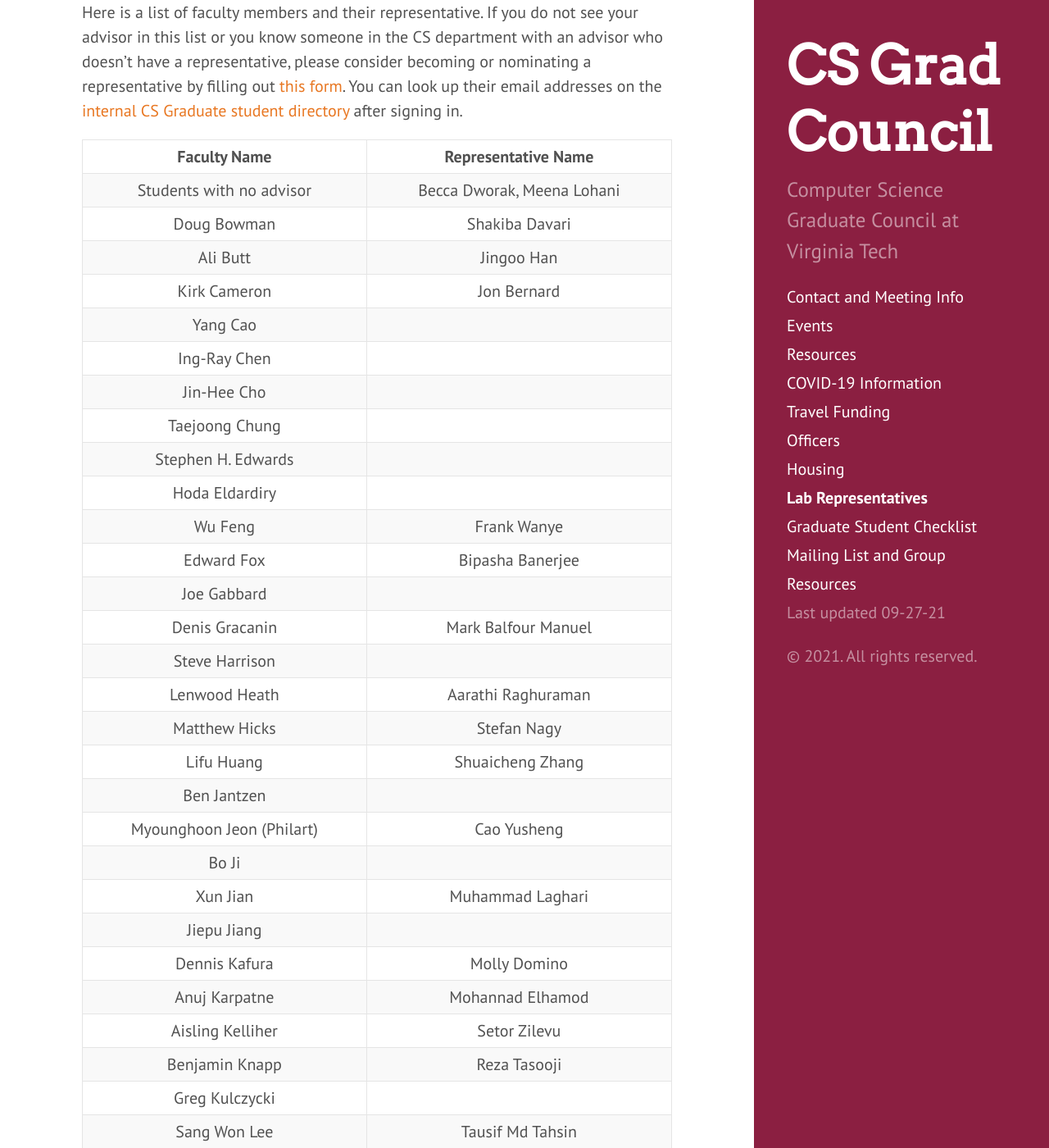
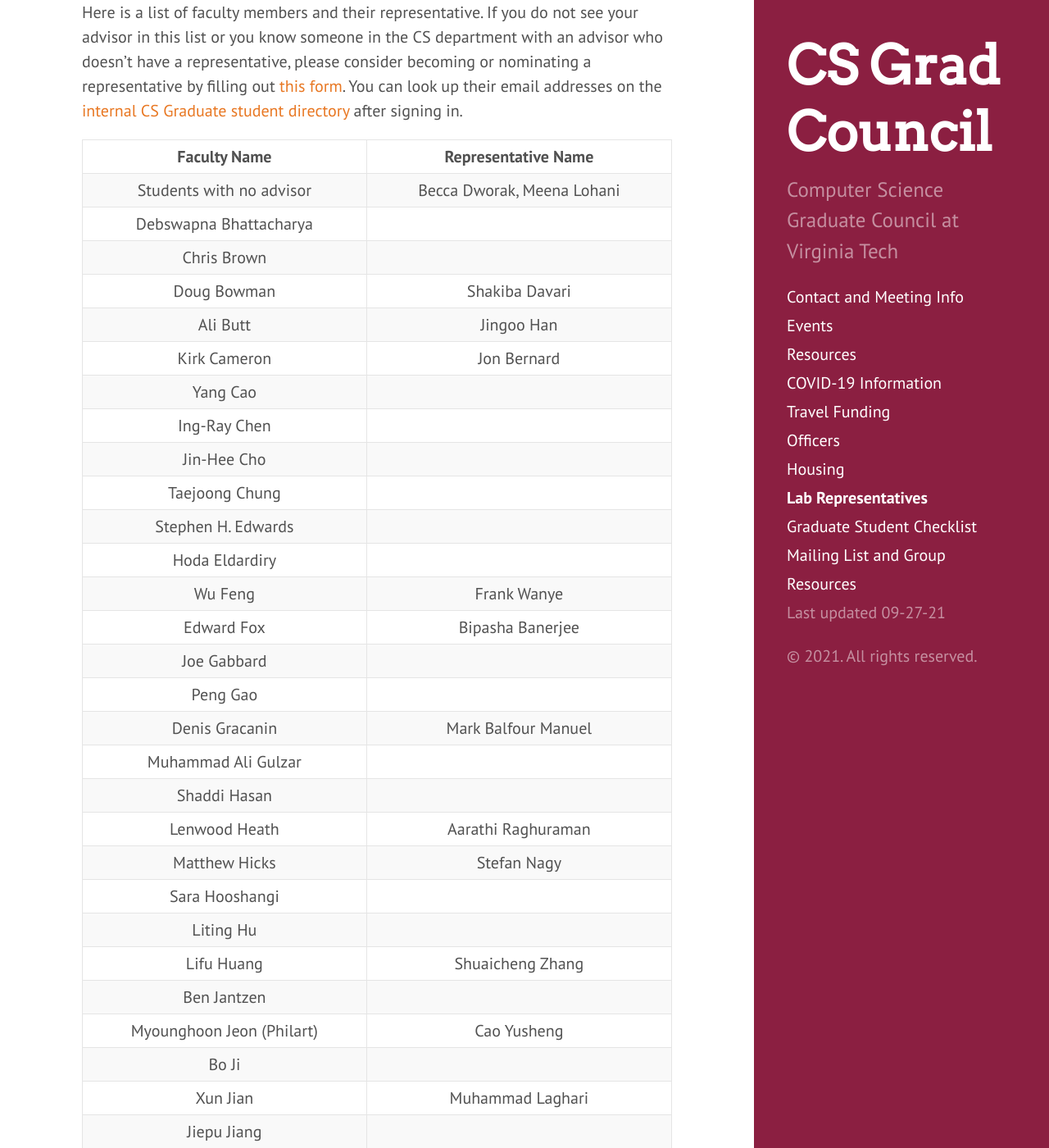
Before and after one commit to CSGraduateCouncil-VirginiaTech/csgc-website, a Jekyll site: the page built from labrepresentative.md, in a window 1280 px wide and 1400 px high, scrolled down 385 px. Shown: the whole window at 82% size. Built offline with Jekyll 4.4.1, drawn with Linux system fonts in a browser that asks for light colours; some of the changed text lies outside the part shown.

Commit message:
update lab reps sheet
Signed-off-by: Alex Hicks <awh4kc@virginia.edu>

```diff
--- a/labrepresentative.md
+++ b/labrepresentative.md
@@ -16,6 +16,8 @@
 Faculty Name | Representative Name
 :---: | :---:
 Students with no advisor | Becca Dworak, Meena Lohani
+Debswapna Bhattacharya |
+Chris Brown |
 Doug Bowman | Shakiba Davari
 Ali Butt | Jingoo Han
 Kirk Cameron | Jon Bernard
@@ -28,10 +30,14 @@
 Wu Feng | Frank Wanye
 Edward Fox | Bipasha Banerjee
 Joe Gabbard |
+Peng Gao |
 Denis Gracanin | Mark Balfour Manuel
-Steve Harrison |
+Muhammad Ali Gulzar |
+Shaddi Hasan |
 Lenwood Heath | Aarathi Raghuraman
 Matthew Hicks | Stefan Nagy
+Sara Hooshangi |
+Liting Hu |
 Lifu Huang | Shuaicheng Zhang
 Ben Jantzen |
 Myounghoon Jeon (Philart) | Cao Yusheng
```
Also changed, not shown: other parts of labrepresentative.md (+5 -0 lines).
